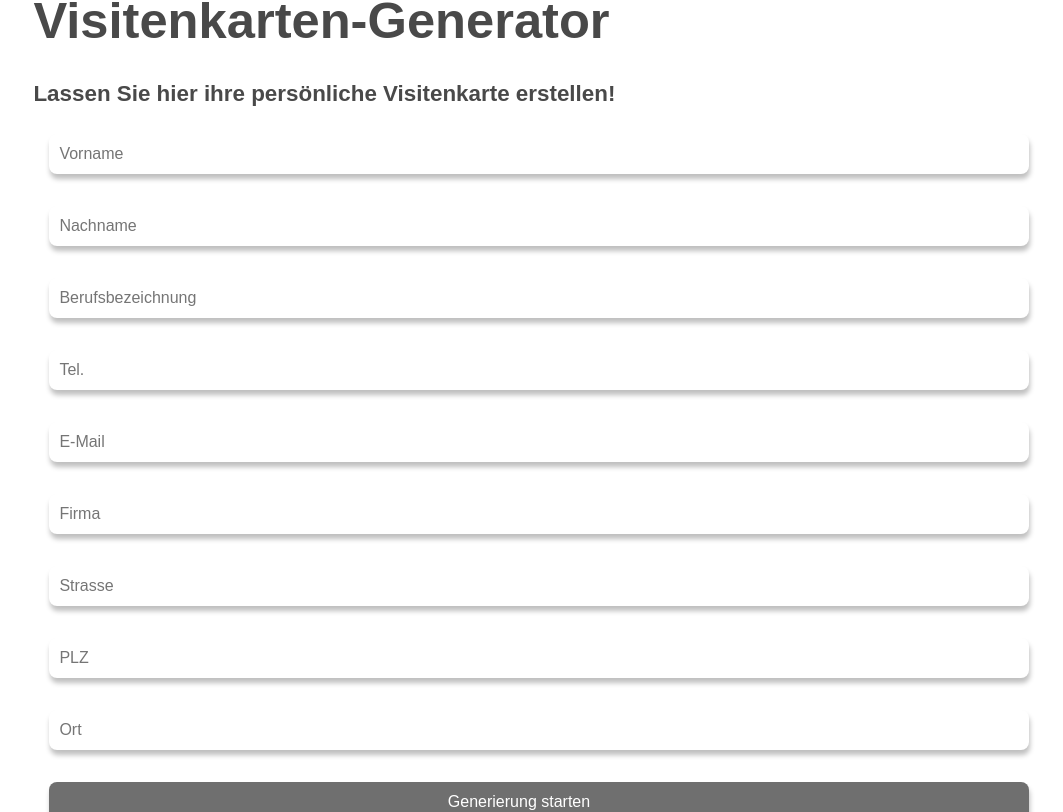
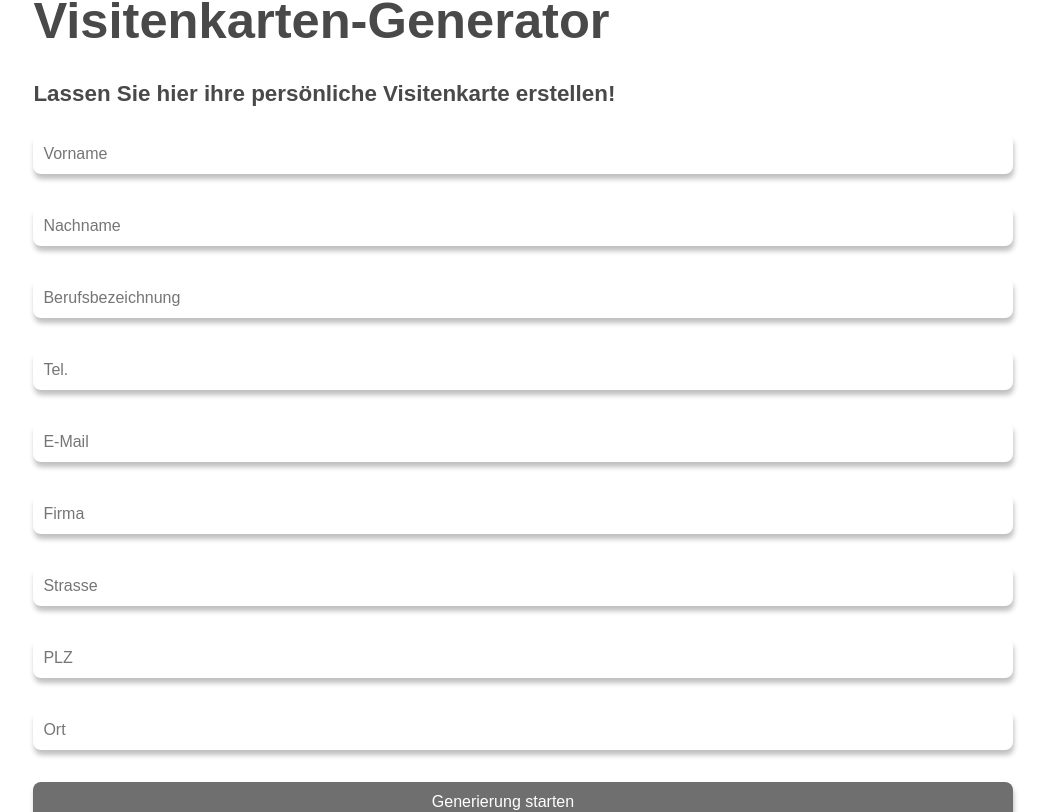
Before and after one commit to colucci-dev/ratgeber-frontend, a Next.js app: page /creator in a window 1280 px wide. Shown: the part 1749-2561 px from the top of the page, without its empty margins (117-1180 px from the left). Built offline with nearby package versions, Linux system fonts and the light colour scheme; a web font is replaced by a local one.

Commit message:
updated styles.. again.

```diff
--- a/src/app/styles.css
+++ b/src/app/styles.css
@@ -290,7 +290,7 @@ font-size: 1.4rem;
 }
 
 .creator input {
-  margin: 1em;
+  margin: 1em 0em;
   width: 100%;
   height: 40px;
   padding: 0 50px 0 10px; /* Platz für den Button rechts */
@@ -305,6 +305,9 @@ font-size: 1.4rem;
   color: #fff;
   background-color: var(--bmw-button);
   justify-content: center;
+}
+.creator a{
+  text-decoration: none;
 }
 
 .container a {
@@ -343,7 +346,7 @@ font-size: 1.4rem;
 
   .nav-menu {
     display: none;
-    position: fixed;
+    position: absolute;
     left: -100%;
     top: 5rem;
     flex-direction: column;
```
